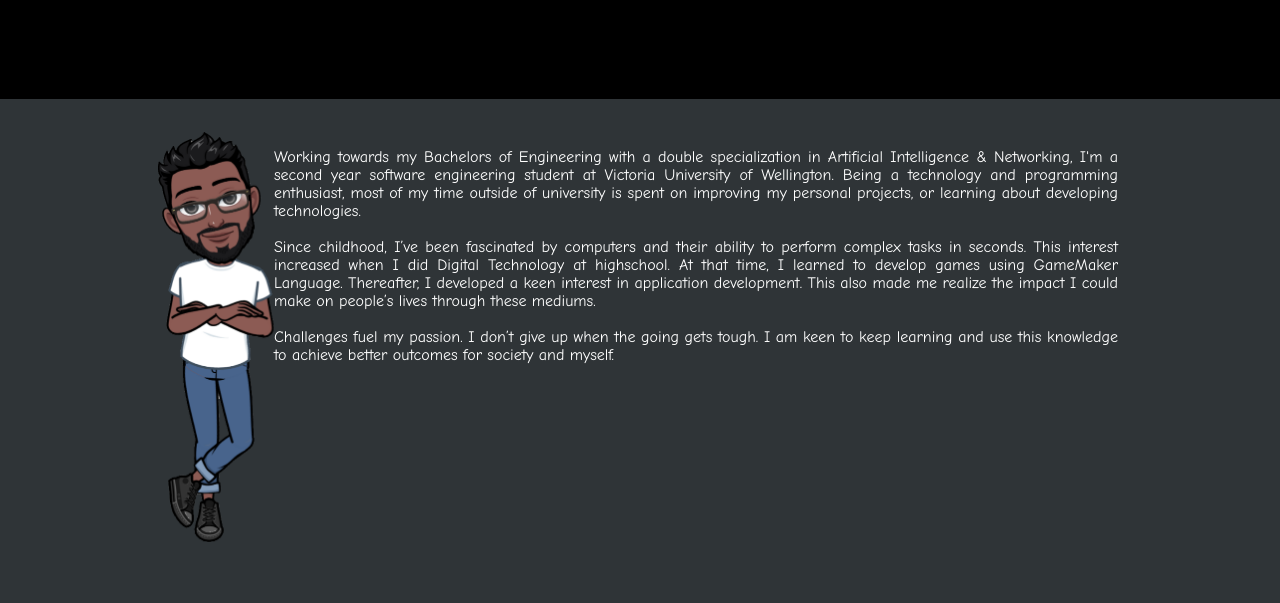
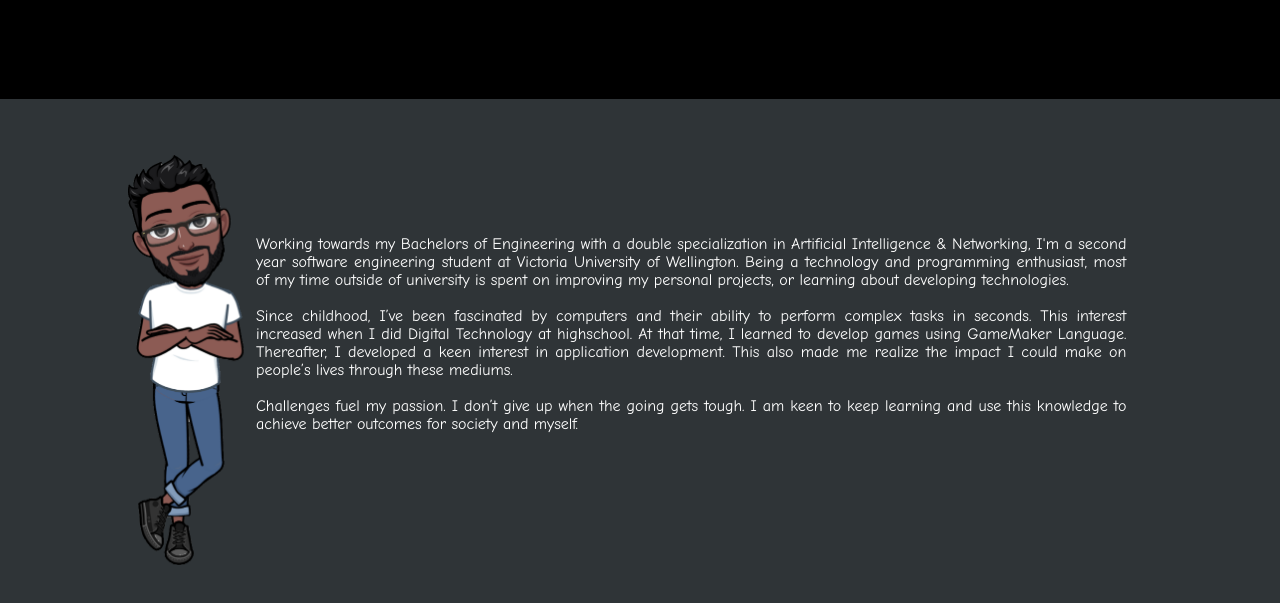
Before and after one commit to Dysterio/Dysterio.github.io, a plain HTML site: page index.html in a window 1280 px wide. Shown: the part 189-792 px from the top of the page. Drawn offline with Linux system fonts and the light colour scheme.

Commit message:
Updated about me section position

```diff
--- a/homepage.css
+++ b/homepage.css
@@ -23,7 +23,7 @@ body {
 .avatar {
     width: 100%;
     height: 100%;
-    style: float:left;
+    float: left;
 }
 
 .flip-card {
@@ -55,12 +55,14 @@ body {
 }
 
 .content {
-    padding-top: 25px;
-    padding-bottom: 25px;
-    padding-left: 150px;
-    padding-right: 150px;
+    padding: 3em 7.5em;
     margin: 8px;
-    width: 75%;
+    display: inline-block;
+}
+
+.about-me {
     font-family: "Comic Sans MS", "Comic Sans";
     text-align: justify;
+    margin: 5em 8em;
+    width: 85%;
 }
```
